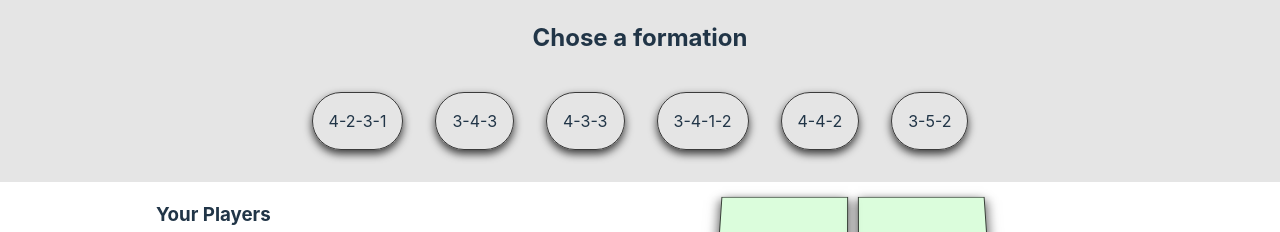
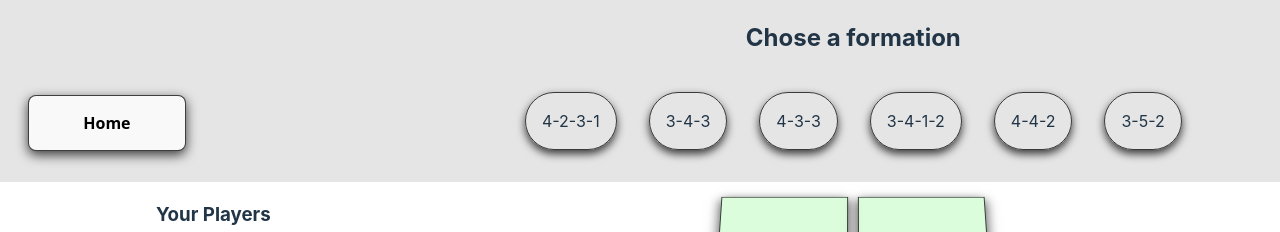
Before and after one commit to umtbyr/demo-football-app-react, a React (Vite) app: page /create-formation in a window 1280 px wide. Shown: the top 232 px of the page. Built offline with nearby package versions, Linux system fonts and the light colour scheme; no server answers.

Commit message:
feature/styling-updated

```diff
--- a/src/App.css
+++ b/src/App.css
@@ -3,39 +3,3 @@
   width: 100%;
 
 }
-
-.logo {
-  height: 6em;
-  padding: 1.5em;
-  will-change: filter;
-  transition: filter 300ms;
-}
-.logo:hover {
-  filter: drop-shadow(0 0 2em #646cffaa);
-}
-.logo.react:hover {
-  filter: drop-shadow(0 0 2em #61dafbaa);
-}
-
-@keyframes logo-spin {
-  from {
-    transform: rotate(0deg);
-  }
-  to {
-    transform: rotate(360deg);
-  }
-}
-
-@media (prefers-reduced-motion: no-preference) {
-  a:nth-of-type(2) .logo {
-    animation: logo-spin infinite 20s linear;
-  }
-}
-
-.card {
-  padding: 2em;
-}
-
-.read-the-docs {
-  color: #888;
-}
--- a/src/components/TeamDetailsHeader.module.css
+++ b/src/components/TeamDetailsHeader.module.css
@@ -50,6 +50,10 @@
     width: 100px;
 }
 
+.mainheaderBtn{
+    margin-right: 4rem;
+}
+
 .imageContainer {
     padding: 1rem;
     width: auto;
--- a/src/components/TeamDetailsHeader.tsx
+++ b/src/components/TeamDetailsHeader.tsx
@@ -42,7 +42,9 @@ const TeamDeatailsHeader: React.FC<Props> = ({ className }) => {
                     alt="team-logo"
                 />
             </div>
-            <Button onClickFn={handleHomeButton}>Home</Button>
+            <div className={classes.mainheaderBtn}>
+                <Button onClickFn={handleHomeButton}>Home</Button>
+            </div>
         </header>
     );
 };
--- a/src/components/UI/Button.module.css
+++ b/src/components/UI/Button.module.css
@@ -8,6 +8,7 @@
         Roboto, Oxygen, Ubuntu, Cantarell, "Open Sans", "Helvetica Neue",
         sans-serif;
     font-weight: bold;
+    width: 100%;
 }
 
 .button:hover {
--- a/src/components/UI/Button.tsx
+++ b/src/components/UI/Button.tsx
@@ -4,10 +4,18 @@ import classes from "./Button.module.css";
 type Props = {
     children?: React.ReactNode;
     onClickFn: (data: any) => void;
+    propClasses?: string;
 };
 
 const Button: React.FC<Props> = (props) => {
-    return <button onClick={props.onClickFn} className={classes.button}>{props.children}</button>;
+    return (
+        <button
+            onClick={props.onClickFn}
+            className={`${classes.button} ${props.propClasses}`}
+        >
+            {props.children}
+        </button>
+    );
 };
 
 export default Button;
--- a/src/components/UserPlayerList.module.css
+++ b/src/components/UserPlayerList.module.css
@@ -1,10 +1,16 @@
-
-
 .userPlayerList {
     list-style: none;
     display: flex;
     flex-direction: row;
+    justify-content: center;
     cursor: pointer;
+    flex-wrap: wrap;
+    margin: 1.5rem 3rem;
+    padding: 1rem;
+    border-radius: 1%;
+    box-shadow: 0 4px 12px rgba(0, 0, 0, 0.75);
+    background-image: linear-gradient(to right, rgba(0,0,0,0.2), rgb(255, 255, 255));
+
 }
 
 .userPlayerList li {
@@ -20,7 +26,7 @@
 
 @keyframes listItemHover {
     0% {
-        transform:  translateY(0);
+        transform: translateY(0);
     }
     100% {
         transform: translateY(-10%);
--- a/src/pages/CreateFormation.module.css
+++ b/src/pages/CreateFormation.module.css
@@ -6,7 +6,7 @@
     grid-template-rows: auto 1fr;
     grid-template-columns: 1fr 2fr;
     grid-template-areas:
-        "header header header"
+        "header1 header header"
         "players formation formation"
         "players formation formation"
         "players formation formation";
@@ -15,8 +15,25 @@
 .headerSection {
     grid-area: header;
     background-color: rgb(0, 0, 0, 0.1);
+    display: flex;
+    justify-content: center;
+    align-items: center;
+    margin: 0;
 }
 
+.homeBtn {
+    margin-top: 4rem;
+    width: 40%;
+}
+
+.homeButtonContainer {
+    background-color: rgb(0, 0, 0, 0.1);
+    grid-area: header1;
+    display: flex;
+    justify-content: flex-start;
+    align-items: center;
+    padding: 1rem;
+}
 .playerListSection {
     grid-area: players;
 }
--- a/src/pages/CreateFormation.tsx
+++ b/src/pages/CreateFormation.tsx
@@ -9,11 +9,11 @@ import { useState } from "react";
 import { createContext } from "react";
 import { formationType } from "../types";
 import { FormationContextType } from "../types";
+import { Navigate, useNavigate } from "react-router";
+import Button from "../components/UI/Button";
 type Props = {
     children?: React.ReactNode;
 };
-
-
 
 export const formationContext = createContext<FormationContextType>({
     selectedPlayer: undefined,
@@ -25,6 +25,7 @@ export const formationContext = createContext<FormationContextType>({
 });
 
 const CreateFormation: React.FC<Props> = (props) => {
+    const navigate = useNavigate();
     const playerList = useSearchStore((state) => state.userPlayerList);
     const [selectedPlayer, setSelectedPlayer] = useState<Player | undefined>(
         undefined
@@ -44,6 +45,17 @@ const CreateFormation: React.FC<Props> = (props) => {
     return (
         <formationContext.Provider value={formationCtxValue}>
             <main className={classes.container}>
+                <div className={classes.homeButtonContainer}>
+                    <div className={classes.homeBtn}>
+                        <Button
+                            onClickFn={() => {
+                                navigate("/");
+                            }}
+                        >
+                            Home
+                        </Button>
+                    </div>
+                </div>
                 <section className={classes.headerSection}>
                     <header>
                         <Formations />
--- a/src/pages/Layout.module.css
+++ b/src/pages/Layout.module.css
@@ -4,7 +4,7 @@
     left: 0;
     width: 100%;
     height: 5rem;
-    background-color: rgba(0,0,0,0.75);
+    background-color: rgba(0, 0, 0, 0.75);
     margin-bottom: 2rem;
     transition: transform 0.3s ease;
     display: flex;
@@ -13,6 +13,11 @@
     justify-content: space-between;
 }
 
+.mainBtn {
+    margin-right: 4rem;
+    width: fit-content;
+}
+
 .hideHeader {
     transform: translateY(-100%); /* Move header off-screen when hiding */
 }
--- a/src/pages/Layout.tsx
+++ b/src/pages/Layout.tsx
@@ -19,9 +19,11 @@ const Layout: React.FC = () => {
                 }`}
             >
                 <SearchBar></SearchBar>
-                <Button onClickFn={handleCreateFormationBtn}>
-                    Create formation
-                </Button>
+                <div className={classes.mainBtn}>
+                    <Button onClickFn={handleCreateFormationBtn}>
+                        Create formation
+                    </Button>
+                </div>
             </header>
             <Outlet />
         </>
```
